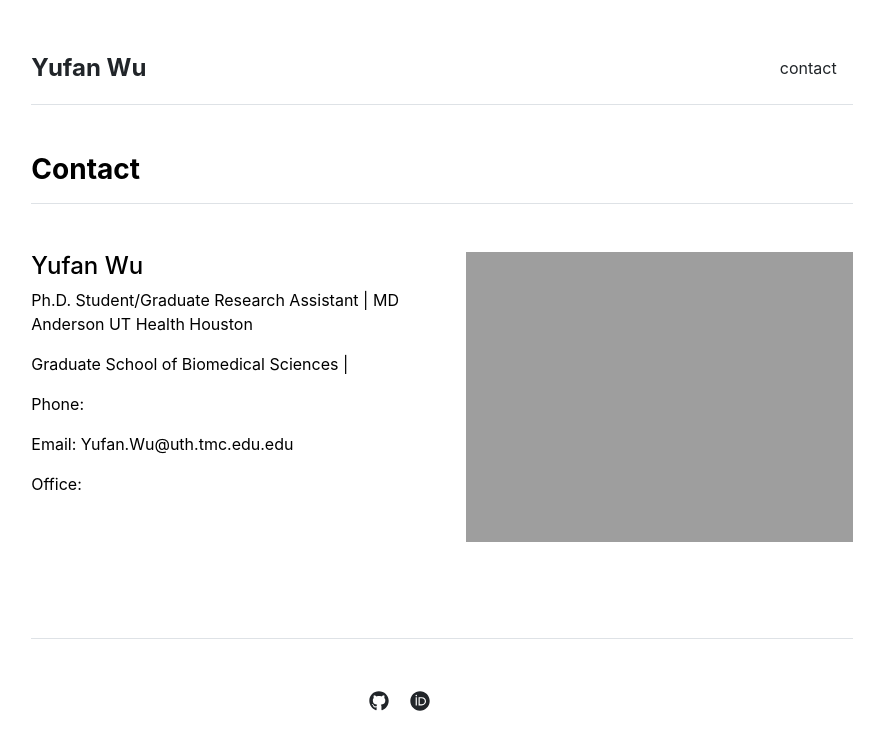
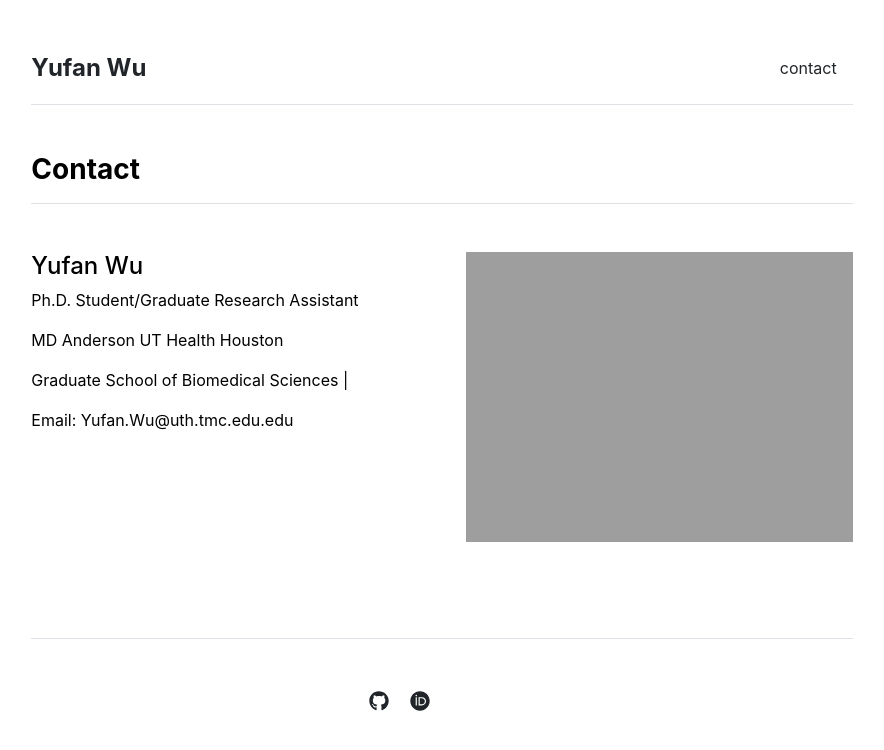
Before and after one commit to YufanWu147/YufanWu147.github.io, a Jekyll site: the page built from contact.md, in a window 1280 px wide. Shown: the top 750 px of the page, without its empty margins (198-1082 px from the left). Built offline with Jekyll 4.4.1, drawn with Linux system fonts in a browser that asks for light colours.

Commit message:
update contact page

```diff
--- a/_includes/contact.html
+++ b/_includes/contact.html
@@ -5,11 +5,10 @@
     <div class="row g-5 mb-5">
       <div class="col-md-6">
         <h4>{{ contact.name }}</h4>
-        <p>{{ contact.title }} | {{ contact.department }}</p>
+        <p>{{ contact.title }}</p>
+        <p>{{ contact.department }}</p>
         <p>{{ contact.institution }} | {{ contact.institution_address }}</p>
-        <p>Phone: {{ contact.phone }}</p>
         <p>Email: {{ contact.email }}</p>
-        <p>Office: {{ contact.office }}</p>
       </div>
       <div class="col-md-6">
         <img src="{{ site.github.url }}/{{ contact.image }}" alt="Contact" width="100%">
```
